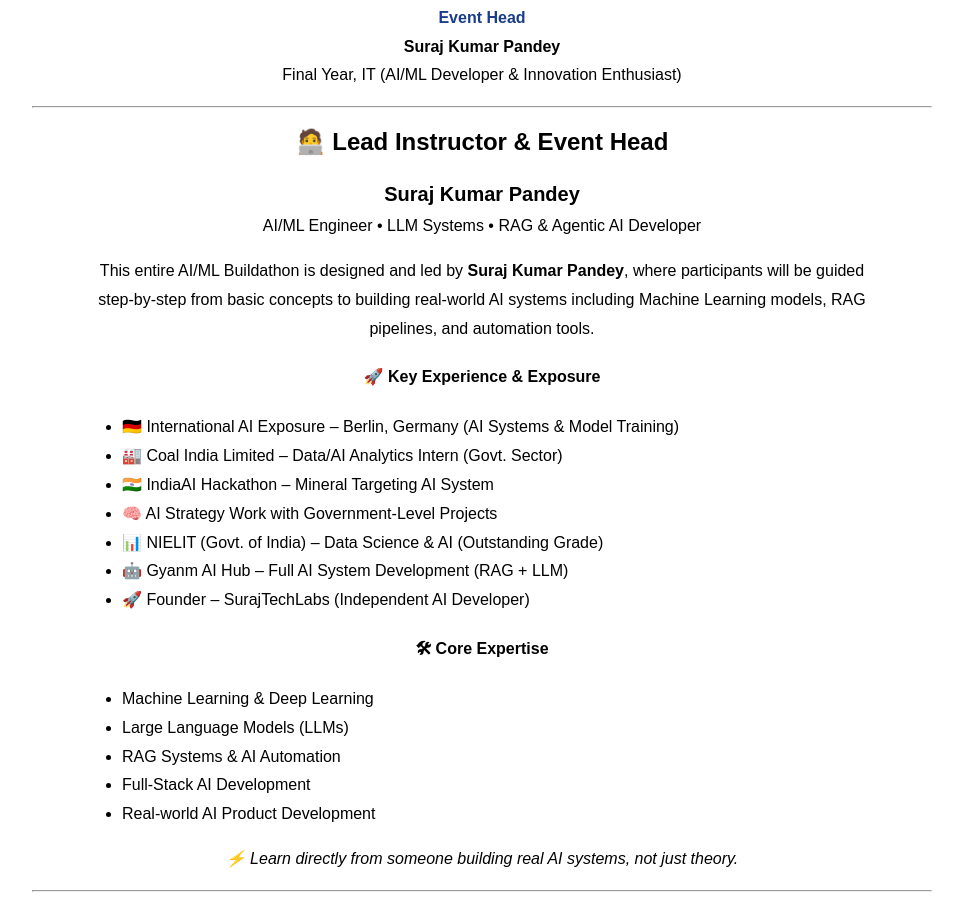
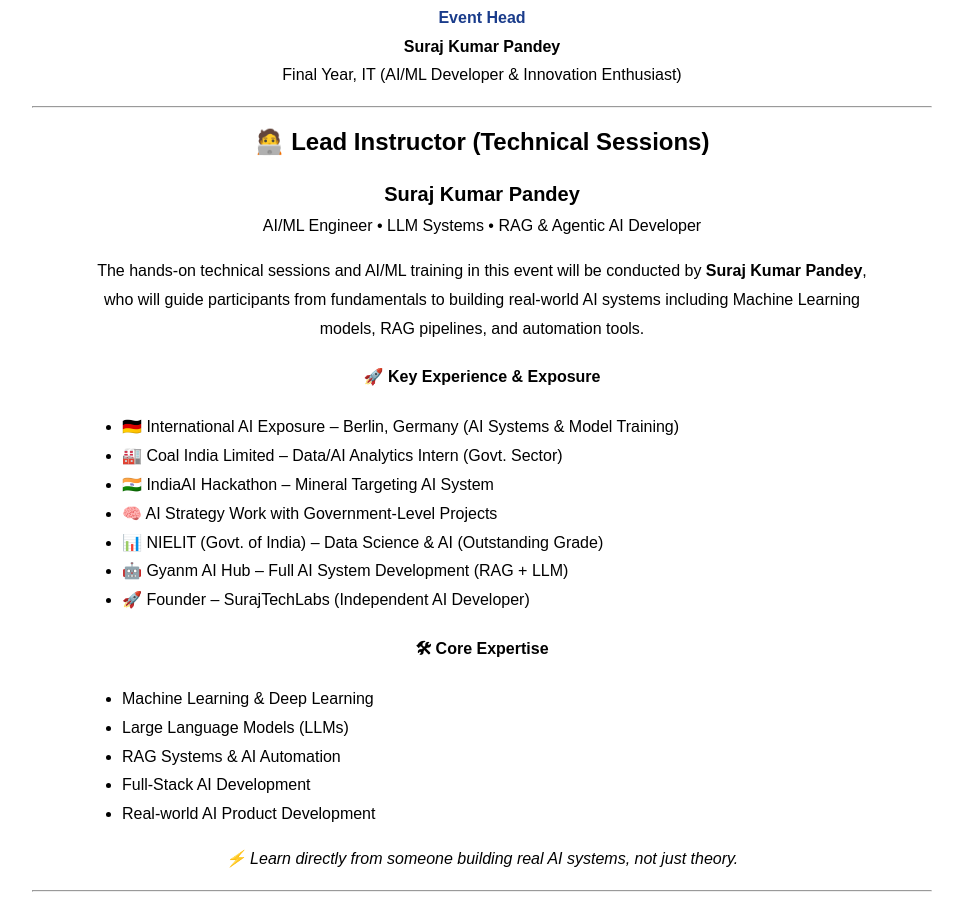
Before and after one commit to surajpandey111/ai-event-platform, a React (Create React App) app in the folder ai-event/: page / in a window 1280 px wide. Shown: the part 2000-2910 px from the top of the page, without its empty margins (158-1121 px from the left). Built offline with nearby package versions, Linux system fonts and the light colour scheme.

Commit message:
Fix React routing for admin page

```diff
--- a/ai-event/src/pages/Home.js
+++ b/ai-event/src/pages/Home.js
@@ -166,7 +166,7 @@
 <hr />
 
 {/* 🔥 LEAD INSTRUCTOR */}
-<h2 style={{ textAlign: "center" }}>🧑‍💻 Lead Instructor & Event Head</h2>
+<h2 style={{ textAlign: "center" }}>🧑‍💻 Lead Instructor (Technical Sessions)</h2>
 
 <div style={{
   textAlign: "center",
@@ -182,11 +182,10 @@
   </p>
 
   <p style={{ marginTop: "10px" }}>
-    This entire AI/ML Buildathon is designed and led by <b>Suraj Kumar Pandey</b>,
-    where participants will be guided step-by-step from basic concepts to building
-    real-world AI systems including Machine Learning models, RAG pipelines,
-    and automation tools.
-  </p>
+  The hands-on technical sessions and AI/ML training in this event will be conducted by
+  <b> Suraj Kumar Pandey</b>, who will guide participants from fundamentals to building
+  real-world AI systems including Machine Learning models, RAG pipelines, and automation tools.
+</p>
 
   <h4 style={{ marginTop: "20px" }}>🚀 Key Experience & Exposure</h4>
 
```
